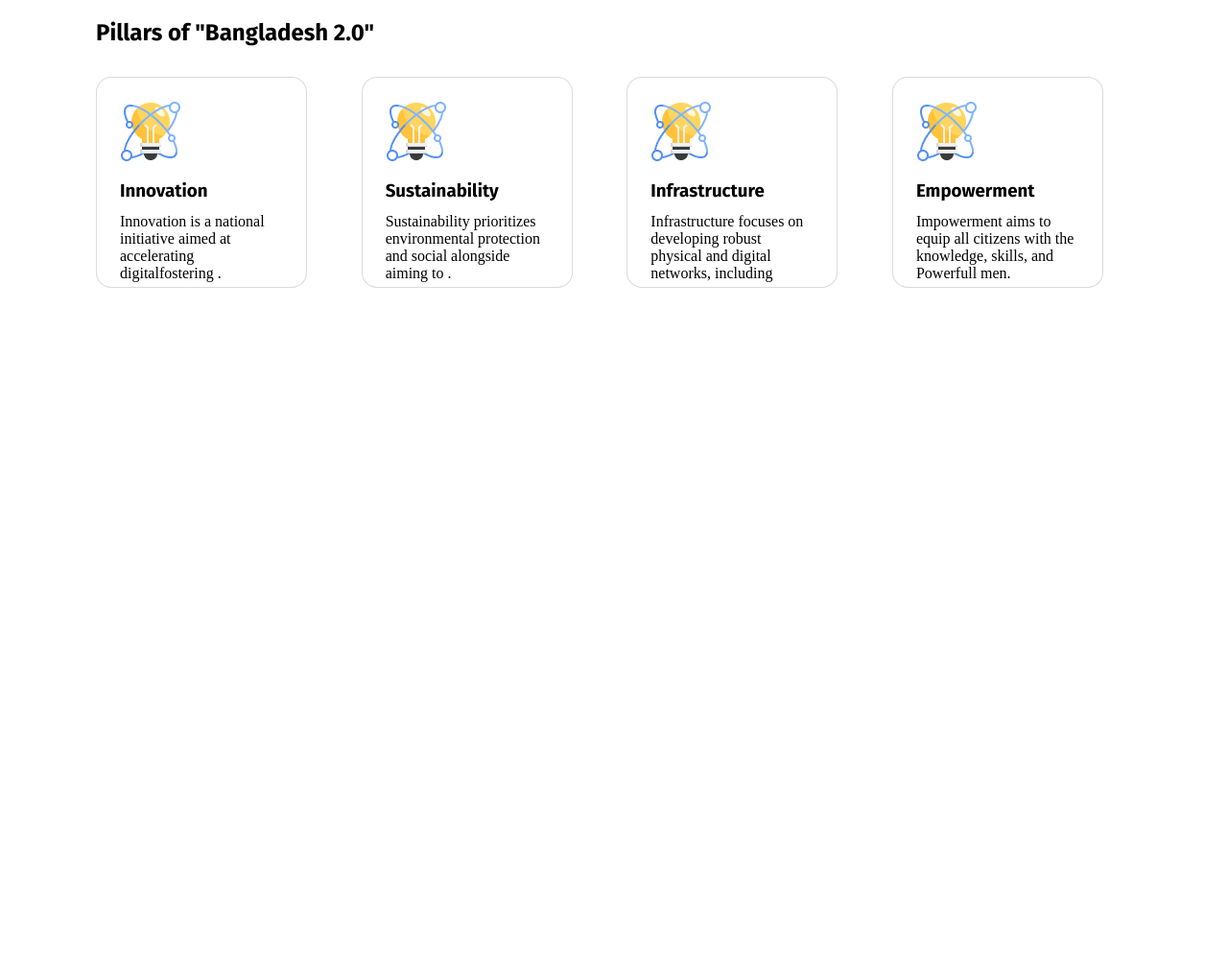
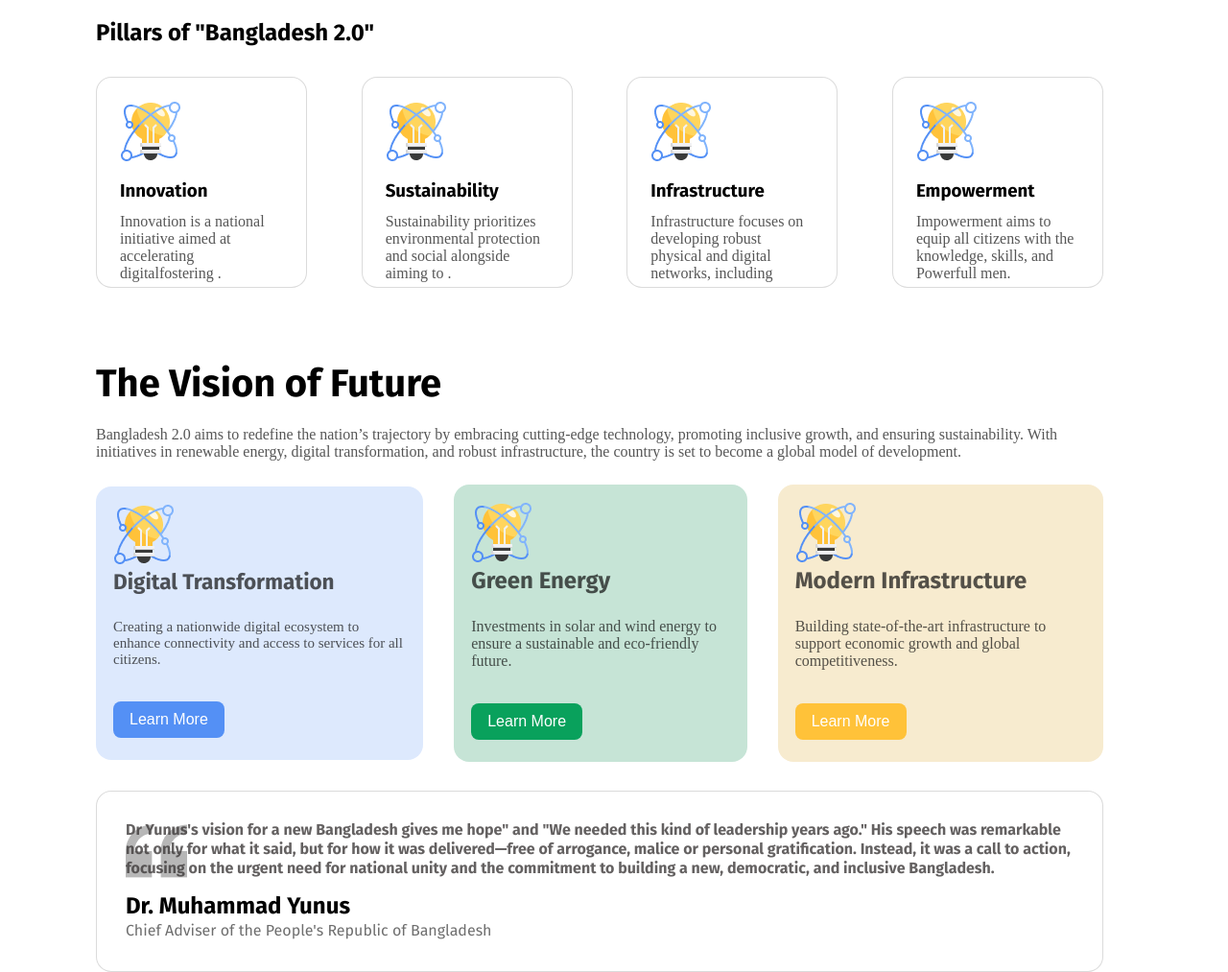
Before and after one commit to Arun-DEV-prog/programming_assignment-1, a plain HTML site: page index.html in a window 1280 px wide. Shown: the part 517-1530 px from the top of the page at 96% size. Before the commit the page ends 817 px from the top, so only its background shows below. Drawn offline with Linux system fonts and the light colour scheme.

Commit message:
vision section added

```diff
--- a/index.html
+++ b/index.html
@@ -26,7 +26,7 @@
                          </button>
                 </div>
                 <div class="hero-image">
-                        <img src="/assets/hero.png" alt="">
+                        <img src="../assets/hero.png" alt="">
                 </div>
              </div>
         </section>
@@ -35,27 +35,73 @@
             <h1 class="pillars-title font">Pillars of "Bangladesh 2.0"</h1>
              <div class="pillars-card-container">
                   <div class="pillars-card">
-                     <img src="/assets/card-icon.png" alt="" class="image">
+                     <img src="../assets/card-icon.png" alt="" class="image">
                       <h3 class="card-title font">Innovation</h4>
                         <p class="pillars-desc"> Innovation is a national initiative aimed at accelerating digitalfostering .</p>
                   </div>
                   <div class="pillars-card">
-                     <img src="/assets/card-icon.png" alt="" class="image">
+                     <img src="../assets/card-icon.png" alt="" class="image">
                       <h3 class="card-title font">Sustainability</h4>
                         <p class="pillars-desc"> Sustainability prioritizes environmental protection and social alongside aiming to .</p>
                   </div>
                   <div class="pillars-card">
-                     <img src="/assets/card-icon.png" alt="" class="image">
+                     <img src="../assets/card-icon.png" alt="" class="image">
                       <h3 class="card-title font">Infrastructure</h4>
                         <p class="pillars-desc"> Infrastructure focuses on developing robust physical and digital networks, including </p>
                   </div>
                   <div class="pillars-card">
-                     <img src="/assets/card-icon.png" alt="" class="image">
+                     <img src="../assets/card-icon.png" alt="" class="image">
                       <h3 class="card-title font">Empowerment </h4>
                         <p class="pillars-desc">Impowerment aims to equip all citizens with the knowledge, skills, and Powerfull men.</p>
                   </div>
              </div>
          </section>
+
+          <section class="vision-section">
+             <div class="vision-title">
+                 <h1 class="font heading_t">The Vision of Future</h1>
+                  <p class="vision-desc">Bangladesh 2.0 aims to redefine the nation’s trajectory by embracing cutting-edge technology, promoting inclusive growth, and ensuring sustainability. With initiatives in renewable energy, digital transformation, and robust infrastructure, the country is set to become a global model of development.</p>
+             </div>
+              <div class="vision-card-container">
+                 <div class="card back-color1">
+                     <img src="../assets/card-icon.png" alt="">
+                     <h1 class="font vision-title">Digital Transformation</h1>
+                     <div class="vision-card-title">Creating a nationwide digital ecosystem to enhance connectivity and access to services for all citizens.</div>
+                     <div class="vision-btn">
+                         <button class="color-btn1">Learn More</button>
+                     </div>
+                 </div>
+                 <div class="card back-color2 ">
+                     <img src="../assets/card-icon.png" alt="">
+                     <h1 class="font vision-title">Green Energy</h1>
+                     <div class="vision-card-title">Investments in solar and wind energy to ensure a sustainable and eco-friendly future.</div>
+                     <div class="vision-btn">
+                         <button class="color-btn2">Learn More</button>
+                     </div>
+                 </div>
+                 <div class="card back-color3">
+                     <img src="../assets/card-icon.png" alt="">
+                     <h1 class="font vision-title">Modern Infrastructure</h1>
+                     <div class="vision-card-title">Building state-of-the-art infrastructure to support economic growth and global competitiveness.</div>
+                     <div class="vision-btn">
+                         <button class="color-btn3">Learn More</button>
+                     </div>
+                 </div>
+
+              </div>
+             <div class="quote">
+               <div class="qoute-container">
+                  <div class="speech">
+                     <p class="text font">Dr Yunus's vision for a new Bangladesh gives me hope" and "We needed this kind of leadership years ago." His speech was remarkable not only for what it said, but for how it was delivered—free of arrogance, malice or personal gratification. Instead, it was a call to action, focusing on the urgent need for national unity and the commitment to building a new, democratic, and inclusive Bangladesh.</p>
+                  </div>
+                  <h1 class="quote-title font">Dr. Muhammad Yunus</h1>
+                  <p class="qoute-subtitle font">Chief Adviser of the People's Republic of Bangladesh</p>
+               </div>
+
+
+             </div>
+
+          </section>
     </main>
     <footer>
 
--- a/style/style.css
+++ b/style/style.css
@@ -56,7 +56,7 @@ nav .btnS:hover{
 .hero-container{
     display: flex;
     justify-content: space-between;
-    align-items: center;
+   align-items: center;
     gap: 64px;
     margin: 80px 100px 80px 70px;
 
@@ -138,5 +138,134 @@ nav .btnS:hover{
 .pillars-card-container .pillars-card .pillars-desc{
     margin-top: 12px;
     margin-bottom: 10px;
+    color: rgba(14, 14, 14, 0.7);
 }
 /* =================="pillars End========================== */
+
+/* ==================vision-card-container================================= */
+.vision-section{
+    max-width: 1050px;
+    height: 512px;
+    margin: 80px 100px 24px 100px;
+}
+.vision-section .vision-title{
+
+    margin-bottom: 25px;
+}
+.vision-section .vision-title .heading_t{
+     margin-bottom: 20px;
+     font-size: 40px;
+}
+.vision-title .vision-desc{
+    font-size: 16px;
+    color: rgba(14, 14, 14, 0.7);
+}
+.vision-card-container{
+    display: flex;
+    align-items: center;
+    justify-content: space-between;
+    gap: 32px;
+}
+ .back-color1{
+   background-color:  rgba(84, 144, 245, 0.2);
+   color: rgba(14, 14, 14, 0.7);
+   font-size: 15px;
+
+ }
+ .back-color2{
+   background-color:  rgb(198, 228, 214);
+   color: rgba(14, 14, 14, 0.7);
+   font-size: 16px;
+ }
+ .back-color3{
+    background-color: rgb(247, 235, 207);
+    color: rgba(14, 14, 14, 0.7);
+    font-size: 16px;
+
+ }
+.vision-card-container .card{
+     box-sizing: border-box;
+      border-radius: 16px;
+
+      padding: 18px;
+}
+.vision-card-container .card .vision-btn{
+    border-radius: 8px;
+     margin-top: 35px;
+     margin-bottom: 5px;
+
+
+}
+.color-btn1{
+   background: rgb(84, 144, 245);
+}
+.color-btn1:hover{
+    background-color: black;
+    cursor: pointer;
+}
+.color-btn2{
+   background: rgb(9, 161, 92);
+}
+.color-btn2:hover{
+    background-color: black;
+    cursor: pointer;
+}
+.color-btn3{
+   background:rgb(255, 194, 57);
+}
+.color-btn3:hover{
+    background-color: black;
+    cursor: pointer;
+}
+.vision-card-container .card .vision-btn button{
+    padding: 10px 17px 10px 17px;
+    color: #fff;
+    border: none;
+    border-radius: 8px;
+    font-size: 16px;
+
+}
+
+.vision-section .quote{
+    background: rgb(255, 255, 255);
+
+    box-sizing: border-box;
+    border: 1px solid rgba(14, 14, 14, 0.15);
+    border-radius: 16px;
+    margin-top: 30px;
+    padding: 30px 24px 30px 30px;
+
+
+
+}
+.vision-section .quote .qoute-container {
+    background-image: url(../assets/quote-bg.png);
+    background-repeat: no-repeat;
+    background-position:top left;
+    position: relative;
+
+
+}
+.quote .qoute-container .speech .text{
+    color: rgba(61, 58, 58, 0.8);
+    font-size: 16px;
+    line-height: 20px;
+
+
+}
+.vision-section .quote .qoute-container .quote-title{
+
+     margin-top: 15px;
+}
+.vision-section .quote .qoute-container .qoute-subtitle{
+    color: rgba(14, 14, 14, 0.6);
+    font-family: Fira Sans;
+    font-size: 16px;
+    font-weight: 400;
+    line-height: 24px;
+    letter-spacing: 0%;
+    text-align: left;
+}
+
+
+/* ==================vision-card-container End================================= */
```
